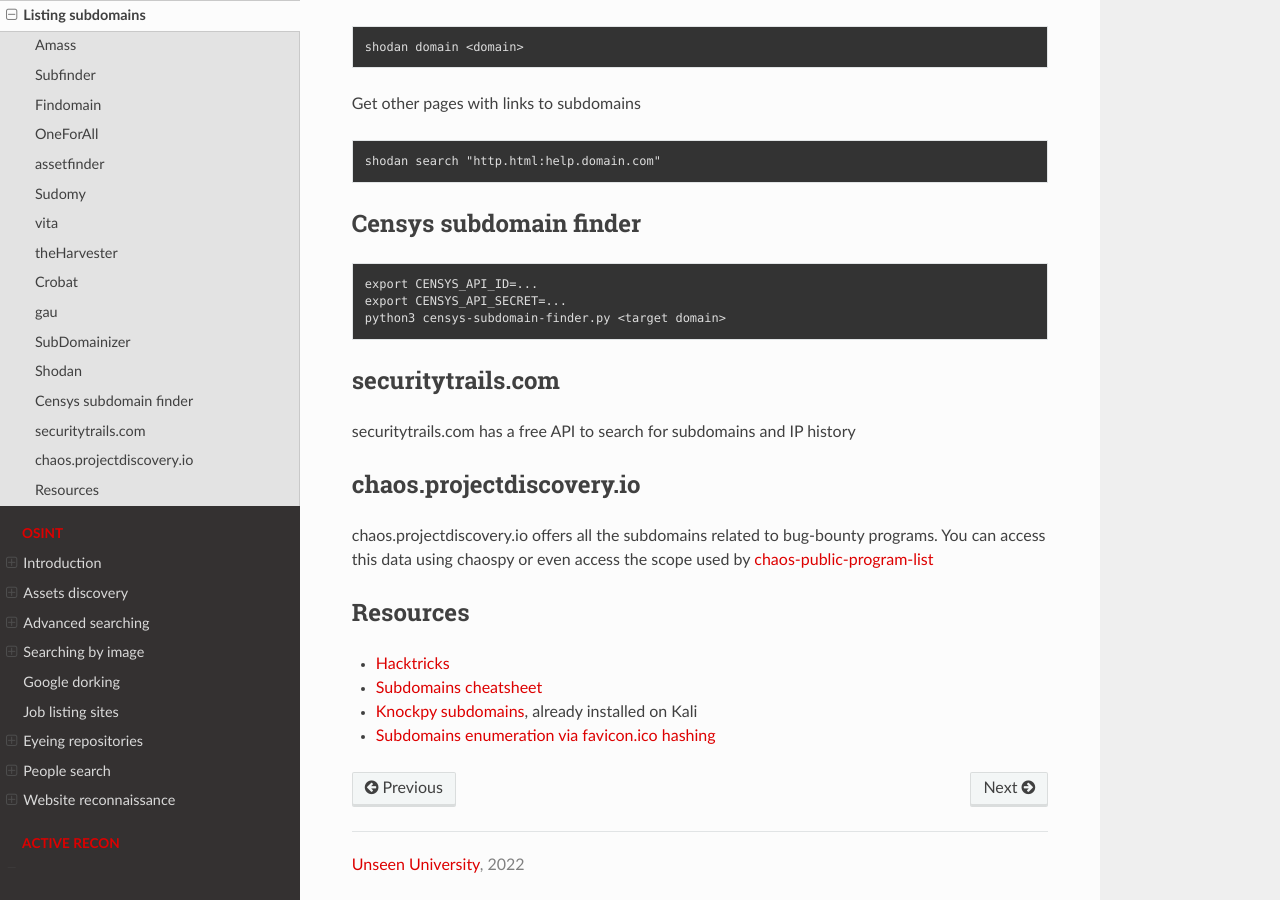
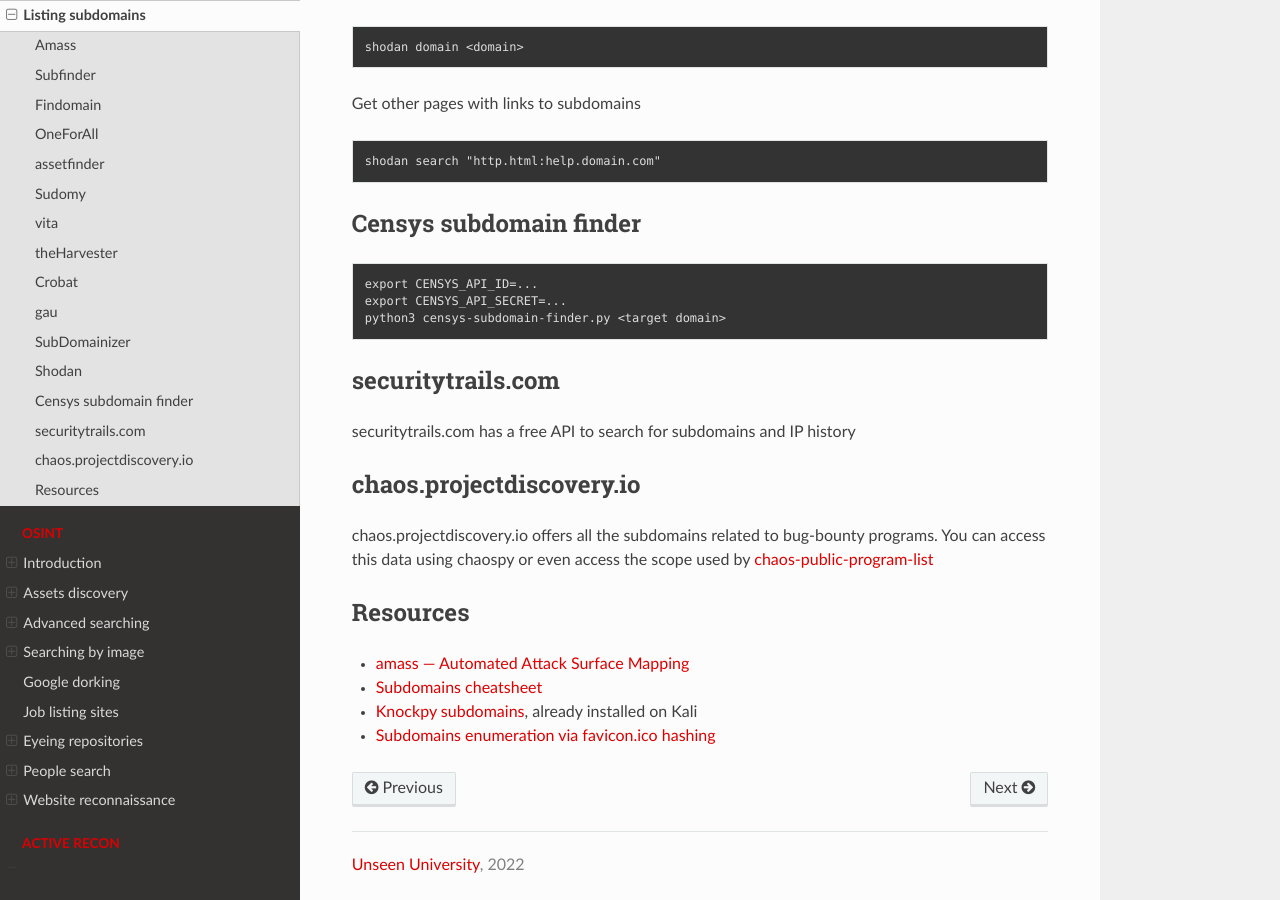
Before and after one commit to tymyrddin/red-recon, a Sphinx documentation site: the page built from source/docs/dns/subdomains.md, in a window 1280 px wide and 900 px high, scrolled down 2847 px. Built offline with Sphinx 7.4.7 and the Read the Docs theme 2.0.0, drawn with Linux system fonts in a browser that asks for light colours.

Commit message:
Added amass link

```diff
--- a/source/docs/dns/subdomains.md
+++ b/source/docs/dns/subdomains.md
@@ -125,7 +125,7 @@
 
 ## Resources
 
-* [Hacktricks](https://book.hacktricks.xyz)
+* [amass — Automated Attack Surface Mapping](https://danielmiessler.com/study/amass/)
 * [Subdomains cheatsheet](https://pentester.land/cheatsheets/2018/11/14/subdomains-enumeration-cheatsheet.html)
 * [Knockpy subdomains](https://github.com/guelfoweb/knock), already installed on Kali
 * [Subdomains enumeration via favicon.ico hashing](https://github.com/m4ll0k/BBTz/blob/master/favihash.py)
```
